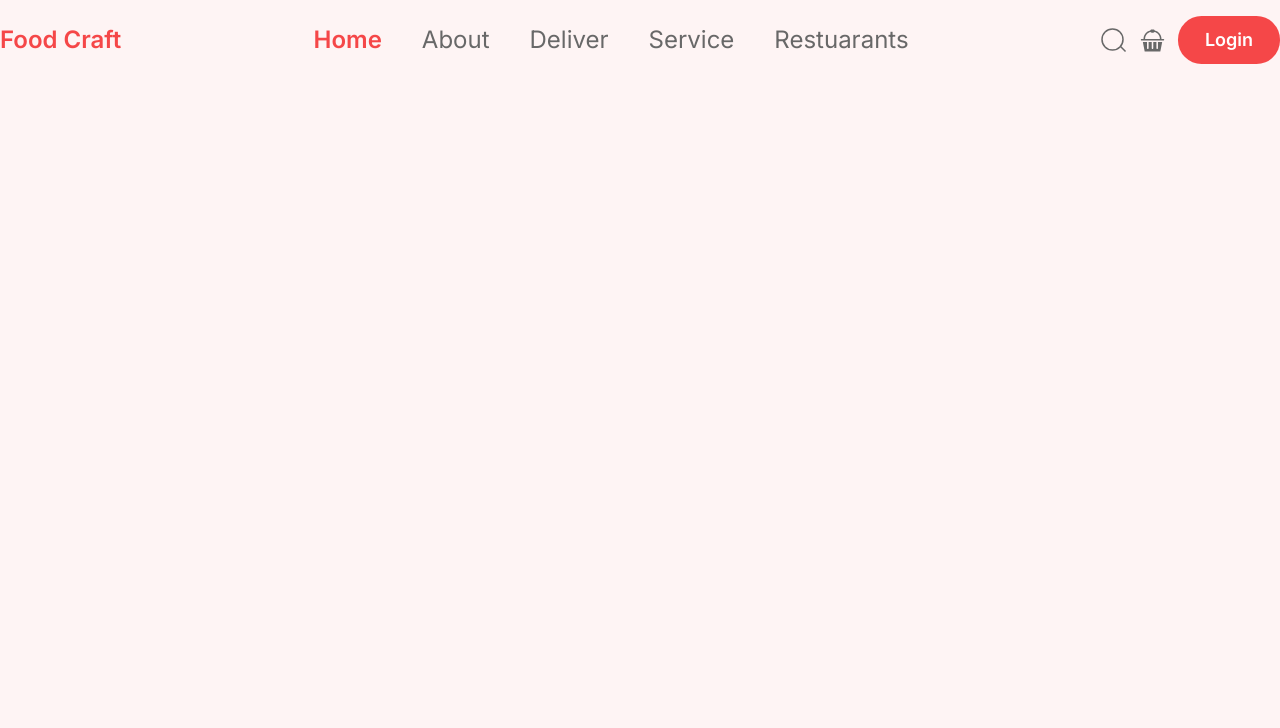
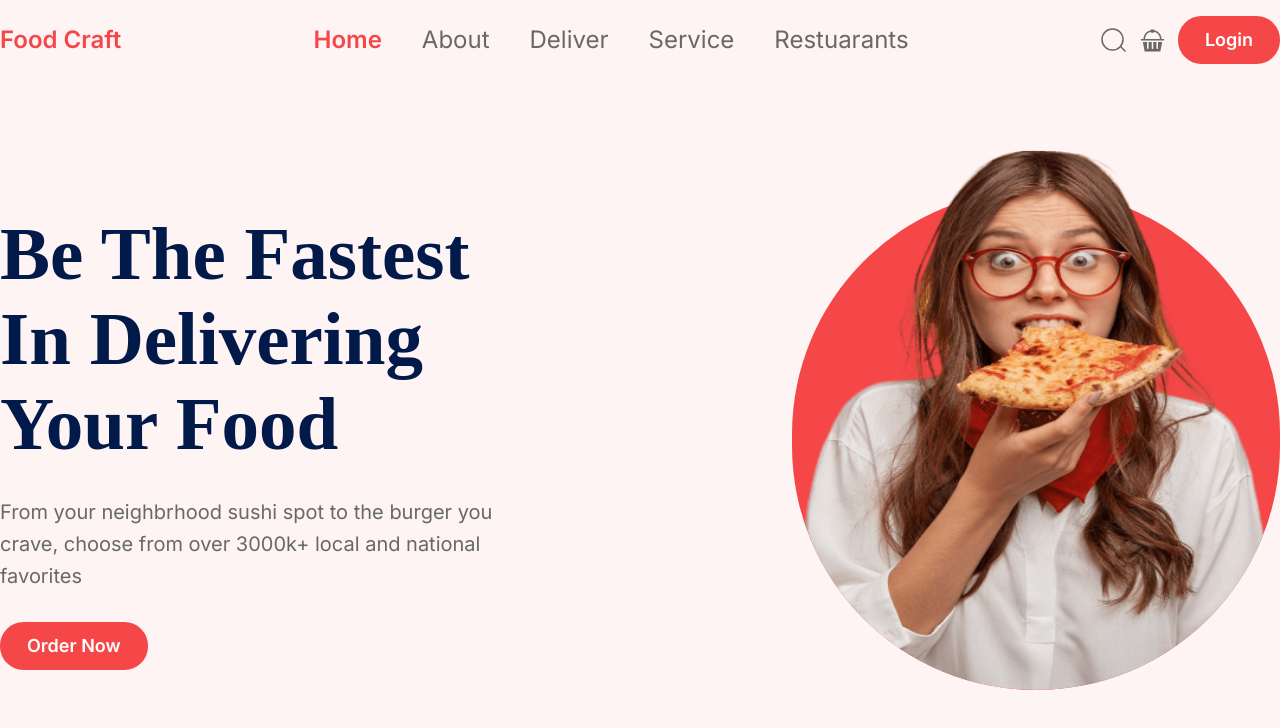
Before and after one commit to monirhabderabby/foodCraft-client, a React (Create React App) app: page / in a window 1280 px wide. Shown: the top 728 px of the page. Built offline with nearby package versions, Linux system fonts and the light colour scheme; the HTML template or start-up script is replaced by a standard one.

Commit message:
fix navabar isssue

```diff
--- a/src/components/sections/banner/Banner.js
+++ b/src/components/sections/banner/Banner.js
@@ -5,10 +5,12 @@ import { Button } from "../../shared/button/Button";
 export const Banner = () => {
     return (
         <div className="h-[calc(100vh-80px)] w-full max-w-[1300px] mx-auto">
-            <section className="h-full flex justify-between items-center hidden">
+            <section className="h-[calc(100vh-80px)] flex flex-col-reverse lg:flex-row justify-around py-6 lg:py-0 lg:justify-between items-center">
                 <div className="">
-                    <div className="w-[554px] flex flex-col gap-y-[30px]">
-                        <h3 className="font-serif font-600 text-75px leading-85px text-navy-blue">Be The Fastest In Delivering Your Food</h3>
+                    <div className="px-3 md:px-0 md:w-[554px] flex flex-col gap-y-[30px]">
+                        <h3 className="font-serif font-600 text-[40px] md:text-75px leading-[48px] md:leading-85px text-navy-blue">
+                            Be The Fastest In Delivering Your Food
+                        </h3>
                         <p className="font-Inter font-400 text-20px leading-32px text-light-gray">
                             From your neighbrhood sushi spot to the burger you crave, choose from over 3000k+ local and national favorites
                         </p>
@@ -18,8 +20,8 @@ export const Banner = () => {
                     </div>
                 </div>
                 <div>
-                    <div className="h-[500px] w-[488px] rounded-full bg-red relative">
-                        <img className="absolute bottom-0 h-[600px] w-[488px] rounded-full" src={banner} alt="banner" />
+                    <div className=" h-[300px] w-[300px] md:h-[500px] md:w-[488px] rounded-full bg-red relative">
+                        <img className="absolute bottom-0 h-[330px] w-[300px] md:h-[540px] md:w-[488px] rounded-full" src={banner} alt="banner" />
                     </div>
                 </div>
             </section>
--- a/src/components/shared/navbar/Navbar.js
+++ b/src/components/shared/navbar/Navbar.js
@@ -6,7 +6,7 @@ export const Navbar = () => {
     const [open, setOpen] = useState(false);
     return (
         <div className="max-w-[1300px] mx-auto">
-            <section className="justify-between h-[80px] items-center hidden md:flex">
+            <section className="justify-between h-[80px] items-center hidden lg:flex">
                 <div>
                     <h1 className="font-600 font-Inter text-[24px] leading-34px text-red">Food Craft</h1>
                 </div>
@@ -37,7 +37,7 @@ export const Navbar = () => {
                 </div>
             </section>
             {/*mobile device navabr*/}
-            <section className="flex justify-between items-center h-[60px] md:hidden px-3 w-full z-50">
+            <section className="flex justify-between items-center h-[60px] lg:hidden px-3 w-full z-50">
                 <div>
                     <h1 className="font-600 font-Inter text-[16px] leading-34px text-red">Food Craft</h1>
                 </div>
@@ -52,7 +52,11 @@ export const Navbar = () => {
                 </div>
             </section>
             {/*navlink for mbile device*/}
-            <div className={`bg-red h-auto ${open ? " translate-y-0" : "translate-y-[-130%]"} transition-[0.3s] -z-30`}>
+            <div
+                className={`bg-red h-auto ${open ? "block" : "hidden"} lg:hidden ${
+                    open ? " translate-y-0" : "translate-y-[-130%]"
+                } transition-[0.3s] -z-30`}
+            >
                 <ul className="flex flex-col gap-y-[10px] px-3 py-3 w-full">
                     <li className="text-[20px] cursor-pointer leading-32px font-Inter font-400 text-white">Home</li>
                     <li className="text-[20px] cursor-pointer leading-32px font-Inter font-400 text-white">About</li>
```
